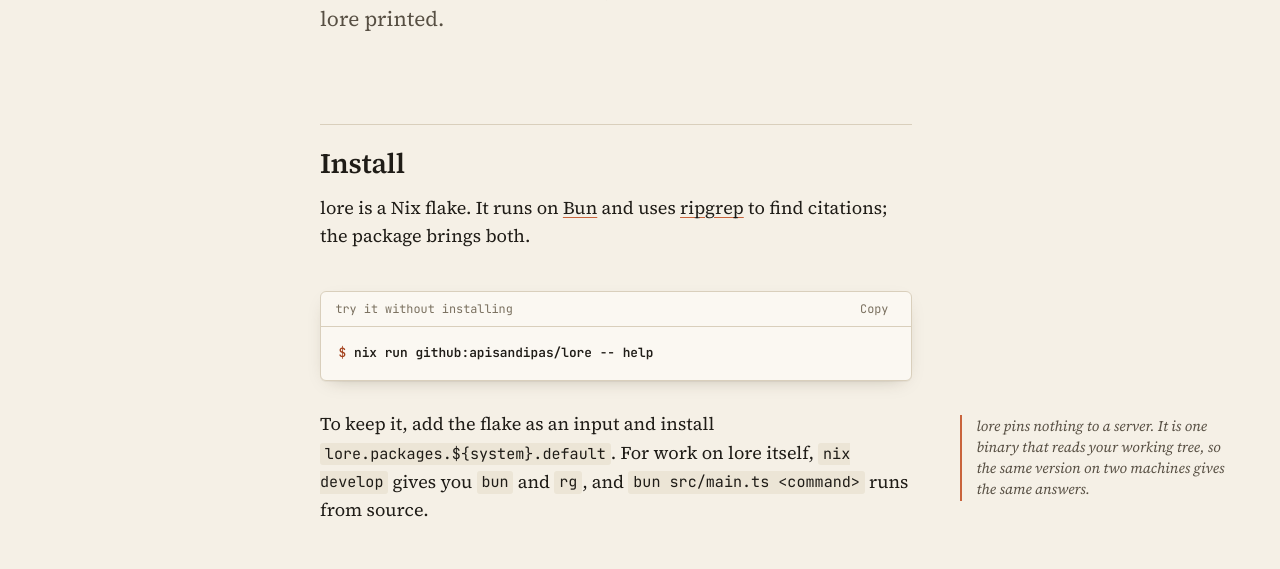
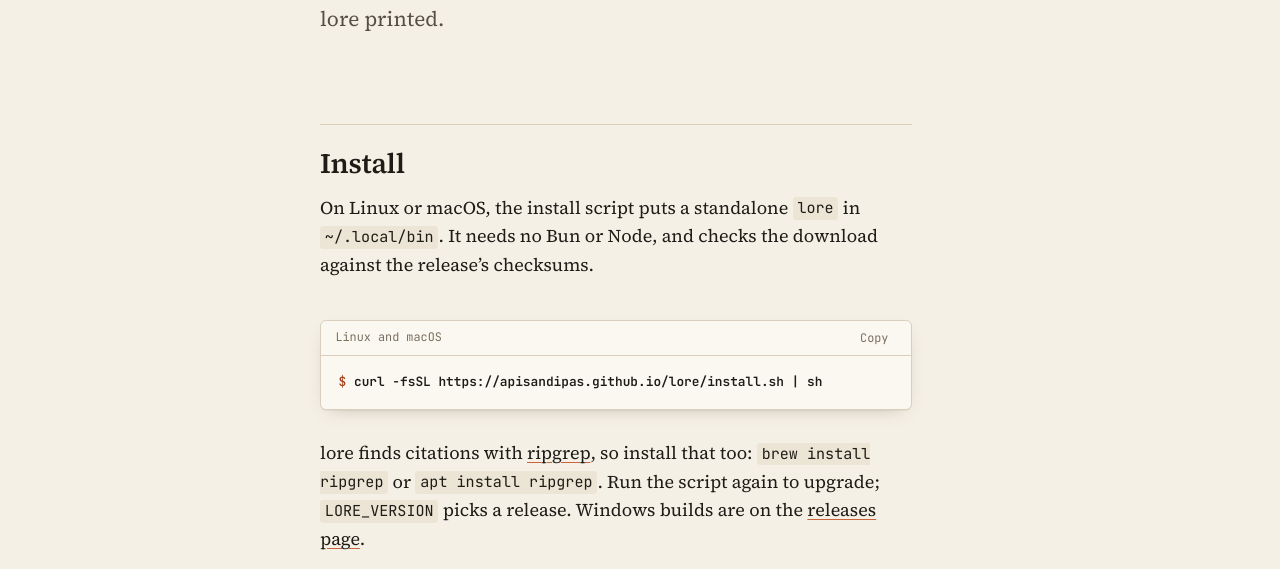
Before and after one commit to apisandipas/lore, a website: page site/guide.html in a window 1280 px wide. Shown: the part 377-946 px from the top of the page. Drawn offline with Linux system fonts and the light colour scheme.

Commit message:
release: standalone binaries for Linux, macOS and Windows, and install.sh
On a v* tag, the release workflow compiles lore with bun build --compile
for five platforms, runs the Linux and macOS builds with only ripgrep
installed, attaches the archives and SHA256SUMS to the release, then
installs with install.sh as a user would. install.sh checks the checksum
and is served from Pages so the install command stays short.

Co-Authored-By: Claude Opus 5.5 <noreply@anthropic.com>

```diff
--- a/site/guide.html
+++ b/site/guide.html
@@ -52,7 +52,13 @@
   <p class="lede">This guide sets up lore in a small app, writes the notes it already needs, and takes one feature, due dates on tasks, through the whole flow. Every block of output below is what lore printed.</p>
 
   <h2 id="install">Install</h2>
-  <p>lore is a Nix flake. It runs on <a href="https://bun.sh">Bun</a> and uses <a href="https://github.com/BurntSushi/ripgrep">ripgrep</a> to find citations; the package brings both.</p>
+  <p>On Linux or macOS, the install script puts a standalone <code>lore</code> in <code>~/.local/bin</code>. It needs no Bun or Node, and checks the download against the release’s checksums.</p>
+  <div class="term">
+    <div class="term-bar"><span class="where">Linux and macOS</span><button class="copy" type="button">Copy</button></div>
+<pre><code><span class="cmd">curl -fsSL https://apisandipas.github.io/lore/install.sh | sh</span></code></pre>
+  </div>
+  <p>lore finds citations with <a href="https://github.com/BurntSushi/ripgrep">ripgrep</a>, so install that too: <code>brew install ripgrep</code> or <code>apt install ripgrep</code>. Run the script again to upgrade; <code>LORE_VERSION</code> picks a release. Windows builds are on the <a href="https://github.com/apisandipas/lore/releases">releases page</a>.</p>
+  <p>With Nix, the flake brings Bun and ripgrep itself:</p>
   <div class="term">
     <div class="term-bar"><span class="where">try it without installing</span><button class="copy" type="button">Copy</button></div>
 <pre><code><span class="cmd">nix run github:apisandipas/lore -- help</span></code></pre>
```
Also changed, not shown: site/index.html (+1 -1 lines), .github/workflows/pages.yml, .github/workflows/release.yml (added), README.md, 1 other file.
